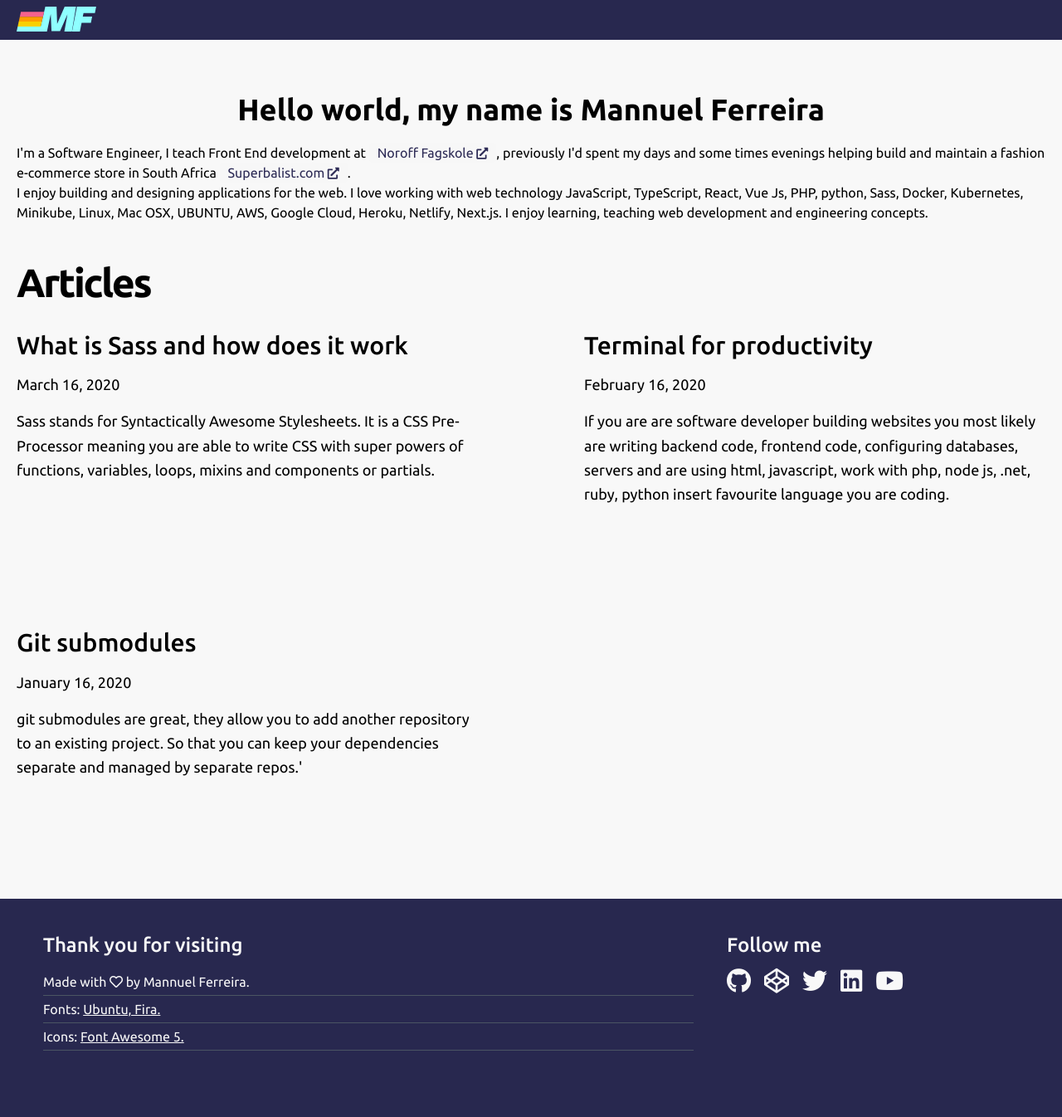
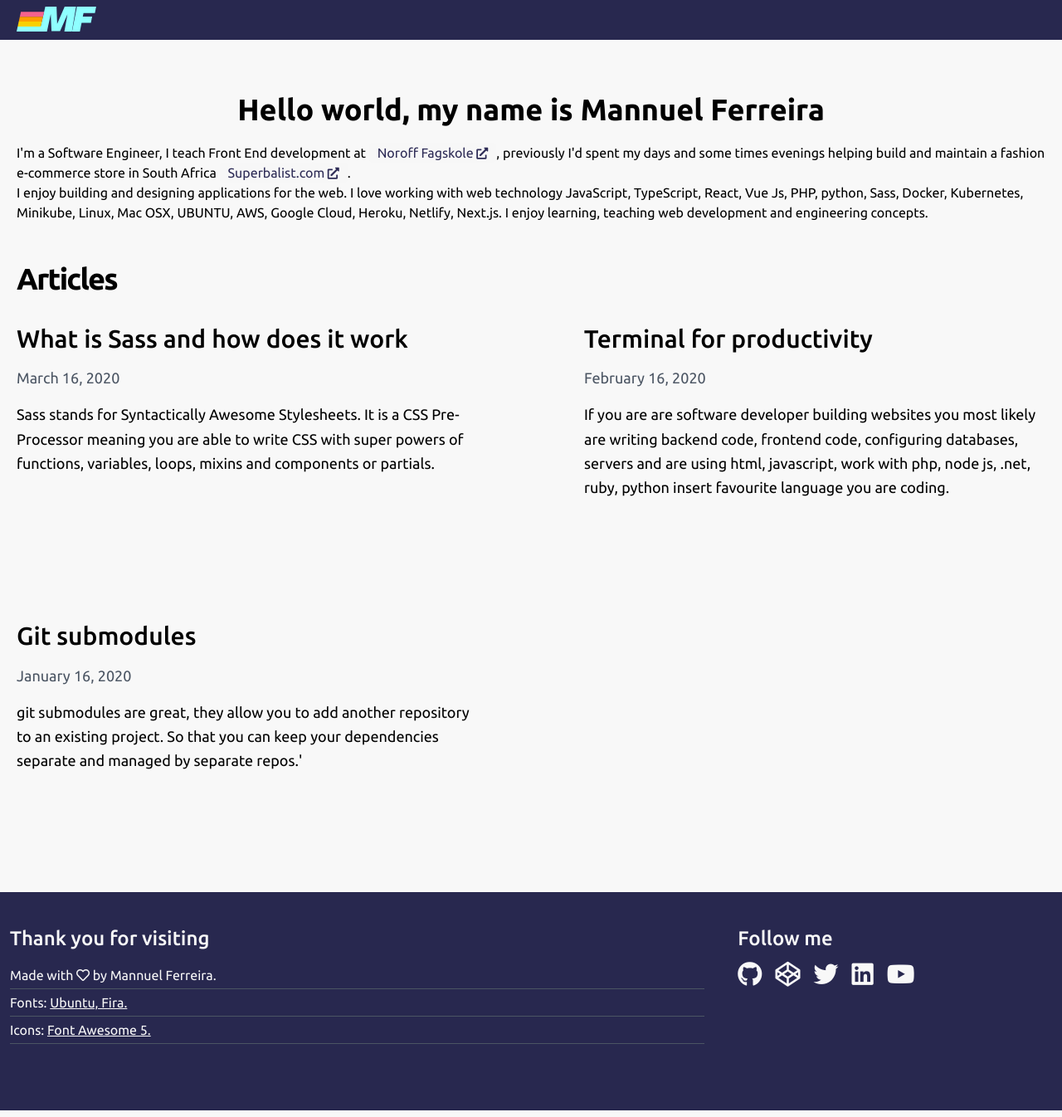
Before and after one commit to mannuelf/mannuelferreira.com_nextjs, a Next.js app: page / in a window 1280 px wide. Shown: the whole page at 83% size. Built offline with nearby package versions, Linux system fonts and the light colour scheme; no server answers.

Commit message:
matter: was passing objec to component when string was required .stringify. some styleing updates

```diff
--- a/components/Footer/footer.tsx
+++ b/components/Footer/footer.tsx
@@ -4,7 +4,7 @@ import Container from '@components/container';
 
 const Footer = () => {
   return (
-    <footer className="app-footer p-10">
+    <footer className="app-footer pt-10 pb-10">
       <Container>
         <div className="flex flex-wrap justify-start -mx-2">
           <FooterCopyright />
--- a/components/more-stories.tsx
+++ b/components/more-stories.tsx
@@ -7,7 +7,7 @@ type Props = {
 const MoreStories = ({ posts }: Props) => {
   return (
     <section>
-      <h2 className="mb-8 text-4xl md:text-5xl font-bold tracking-tighter leading-tight">
+      <h2 className="mb-8 text-4xl md:text-4xl font-bold tracking-tighter leading-tight">
         Articles
       </h2>
       <div className="grid grid-cols-1 md:grid-cols-2 md:gap-x-16 lg:gap-x-32 gap-y-20 md:gap-y-32 mb-32">
--- a/components/post-preview.tsx
+++ b/components/post-preview.tsx
@@ -14,10 +14,10 @@ const PostPreview = ({ title, date, excerpt, author, slug }: Props) => {
     <div>
       <h3 className="text-3xl mb-3 font-medium leading-snug">
         <Link as={`/posts/${slug}`} href="/posts/[slug]">
-          <a className="hover:underline">{title}</a>
+          <a className="hover:text-purple-900">{title}</a>
         </Link>
       </h3>
-      <div className="text-lg mb-4">
+      <div className="text-lg mb-4 text-gray-600">
         <DateFormatter dateString={date} />
       </div>
       <p className="text-lg leading-relaxed mb-4">{excerpt}</p>
--- a/pages/posts/[slug].tsx
+++ b/pages/posts/[slug].tsx
@@ -31,8 +31,6 @@ const CodeBlock = ({ language, value }: CodeBlockProps) => {
 const Post = ({ post }: Props) => {
   const router = useRouter();
 
-  const renderWithCode = post.content.content;
-
   if (!router.isFallback && !post?.slug) {
     return <ErrorPage statusCode={404} />;
   }
@@ -59,7 +57,7 @@ const Post = ({ post }: Props) => {
               />
               <ReactMarkdown
                 className="markdown-body"
-                source={renderWithCode}
+                source={post.content}
                 renderers={{ code: CodeBlock }}
               />
             </article>
@@ -89,7 +87,7 @@ export async function getStaticProps({ params }: Params) {
     'coverImage',
   ]);
 
-  const content = matter(post.content || '');
+  const content = matter.stringify(post.content, {});
 
   return {
     props: {
--- a/shared/tailwind.css
+++ b/shared/tailwind.css
@@ -13,11 +13,11 @@ p a:hover {
   background: hsla(342, 60%, 96%, 100%);
 }
 
-.app-footer a, a:link {
+.app-footer a, .app-footer a:link {
   transition: all 0.3s ease-in-out;
 }
 
-.app-footer a, a:hover {
+.app-footer a, .app-footer a:hover {
   transition: all 0.3s ease-in-out;
   color: #ff9d00;
 }
--- a/tailwind.config.js
+++ b/tailwind.config.js
@@ -3,7 +3,13 @@ module.exports = {
   theme: {
     extend: {
       boxShadow: {},
-      colors: {},
+      colors: {
+        purple: {
+          light: '#5E36F4',
+          DEFAULT: '#5E36F4',
+          dark: '#5E36F4',
+        },
+      },
       container: {
         screens: {
           sm: '100%',
```
